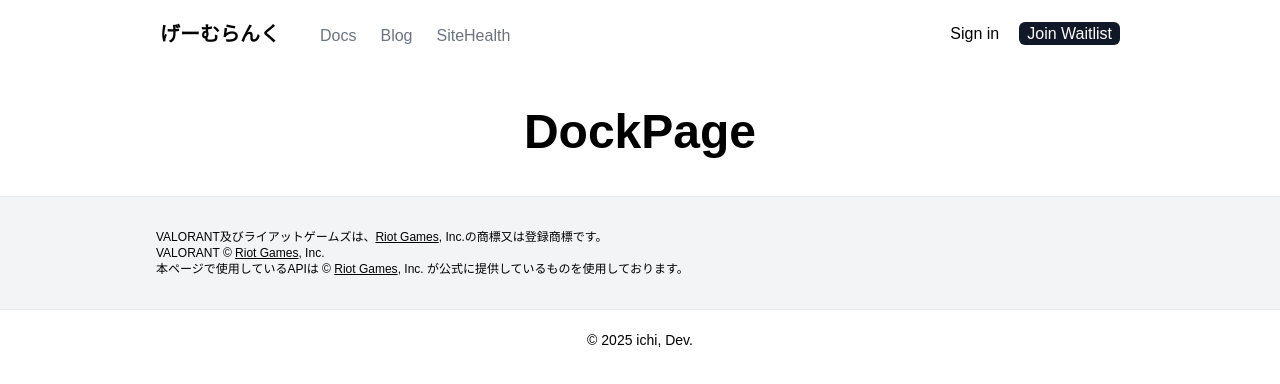
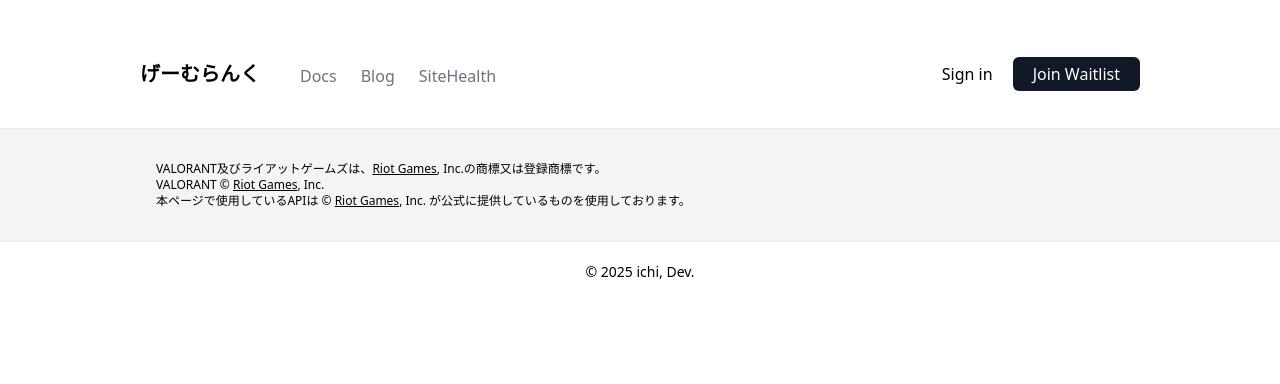
Before and after one commit to ichi1007/valorant-rank-view, a Next.js app: page /docs in a window 1280 px wide. Shown: the top 384 px of the page. Built offline with nearby package versions, Linux system fonts and the light colour scheme; no server answers.

Commit message:
グローバルCSSのフォントインポートを更新し、HomeHeaderコンポーネントのレイアウトを改善; ナビゲーションリンクを整理し、ボタンスタイルを調整

```diff
--- a/app/globals.css
+++ b/app/globals.css
@@ -2,7 +2,7 @@
 @tailwind components;
 @tailwind utilities;
 
-@import url('https://fonts.googleapis.com/css2?family=Noto+Sans+JP:wght@100..900&display=swap');
+@import url('https://fonts.googleapis.com/css2?family=Noto+Sans+JP:wght@100..900&family=Noto+Sans:ital,wght@0,100..900;1,100..900&display=swap');
 @import url('https://fonts.googleapis.com/css2?family=Material+Symbols+Outlined:opsz,wght,FILL,GRAD@24,400,0,0&icon_names=keyboard_arrow_down');
 
 html {
@@ -10,5 +10,5 @@ html {
 }
 
 body {
-  font-family: "Noto Sans JP", sans-serif;
+  font-family: "Noto Sans JP", "Noto Sans";
 }
--- a/component/home/HomeHeader.tsx
+++ b/component/home/HomeHeader.tsx
@@ -9,7 +9,8 @@ import {
 
 export default function Header() {
   return (
-    <header className="sticky top-0 !bg-white z-50 w-full max-w-[1000px] flex justify-between items-center px-5 py-5 mx-auto">
+    <header className="w-full fixed !bg-white !z-[99999]">
+      <div className="flex py-5 max-w-[1000px] mx-auto justify-between items-center">
         <div className="flex items-end">
           <h1>
             <Link href="/" className="text-xl font-bold">
@@ -48,7 +49,7 @@ export default function Header() {
             <SignInButton />
             <Link
               href="/waitlist"
-            className="ml-5 bg-gray-900 text-white px-2 py-[3px] rounded-md"
+              className="ml-5 bg-gray-900 text-white px-5 py-[6px] rounded-md"
             >
               Join Waitlist
             </Link>
@@ -56,13 +57,14 @@ export default function Header() {
           <SignedIn>
             <Link
               href="/dashboard"
-            className="mr-5 bg-gray-900 text-white px-2 py-[3px] rounded-md"
+              className="mr-5 bg-gray-900 text-white px-5 py-[6px] rounded-md"
             >
               ダッシュボード
             </Link>
             <SignOutButton />
           </SignedIn>
         </div>
+      </div>
     </header>
   );
 }
```
Lines whose indentation alone changed are shown as unchanged.
